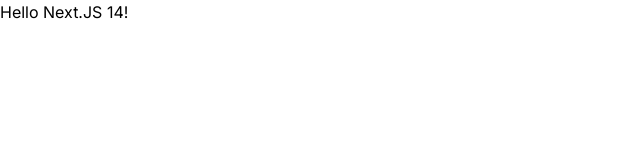
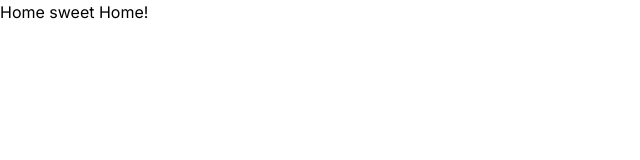
Before and after one commit to s-sajib/dev-overflow, a Next.js app: page / in a window 1280 px wide. Shown: the top 160 px of the page, without its empty margins (0-640 px from the left). Built offline with nearby package versions, Linux system fonts and the light colour scheme.

Commit message:
feat: implement authentication and routes

```diff
--- /dev/null
+++ b/app/(auth)/sign-in/[[...sign-in]]/page.tsx
@@ -0,0 +1,5 @@
+import { SignIn } from "@clerk/nextjs";
+
+export default function Page() {
+  return <SignIn />;
+}
--- /dev/null
+++ b/app/(auth)/sign-up/[[...sign-up]]/page.tsx
@@ -0,0 +1,5 @@
+import { SignUp } from "@clerk/nextjs";
+
+export default function Page() {
+  return <SignUp />;
+}
--- /dev/null
+++ b/app/(root)/(home)/page.tsx
@@ -0,0 +1,12 @@
+import React from "react";
+import { UserButton } from "@clerk/nextjs";
+const Home = () => {
+  return (
+    <div>
+      <UserButton afterSignOutUrl="/" />
+      <div>Home sweet Home!</div>
+    </div>
+  );
+};
+
+export default Home;
--- a/app/layout.tsx
+++ b/app/layout.tsx
@@ -1,22 +1,24 @@
-import type { Metadata } from 'next'
-import { Inter } from 'next/font/google'
-import './globals.css'
-
-const inter = Inter({ subsets: ['latin'] })
-
+import { ClerkProvider } from "@clerk/nextjs";
+import type { Metadata } from "next";
+import { Inter } from "next/font/google";
+import React from "react";
+import "./globals.css";
+const inter = Inter({ subsets: ["latin"] });
 export const metadata: Metadata = {
-  title: 'Create Next App',
-  description: 'Generated by create next app',
-}
+  title: "Create Next App",
+  description: "Generated by create next app",
+};
 
 export default function RootLayout({
   children,
 }: {
-  children: React.ReactNode
+  children: React.ReactNode;
 }) {
   return (
-    <html lang="en">
-      <body className={inter.className}>{children}</body>
-    </html>
-  )
+    <ClerkProvider>
+      <html lang="en">
+        <body className={inter.className}>{children}</body>
+      </html>
+    </ClerkProvider>
+  );
 }
--- a/app/page.tsx
+++ /dev/null
@@ -1,7 +0,0 @@
-export default function Home() {
-  return (
-    <div>
-      <h1 className="h1-bold">Hello Next.JS 14!</h1>
-    </div>
-  );
-}
--- a/package.json
+++ b/package.json
@@ -9,6 +9,7 @@
     "lint": "next lint"
   },
   "dependencies": {
+    "@clerk/nextjs": "^4.27.1",
     "@tailwindcss/typography": "^0.5.10",
     "eslint-config-prettier": "^9.0.0",
     "eslint-config-standard": "^17.1.0",
```
Also changed, not shown: app/(root)/ask-question/page.tsx (added, +7 -0 lines), middleware.ts (added, +12 -0 lines), 1 other file (tests, documents, lock files or other folders).
